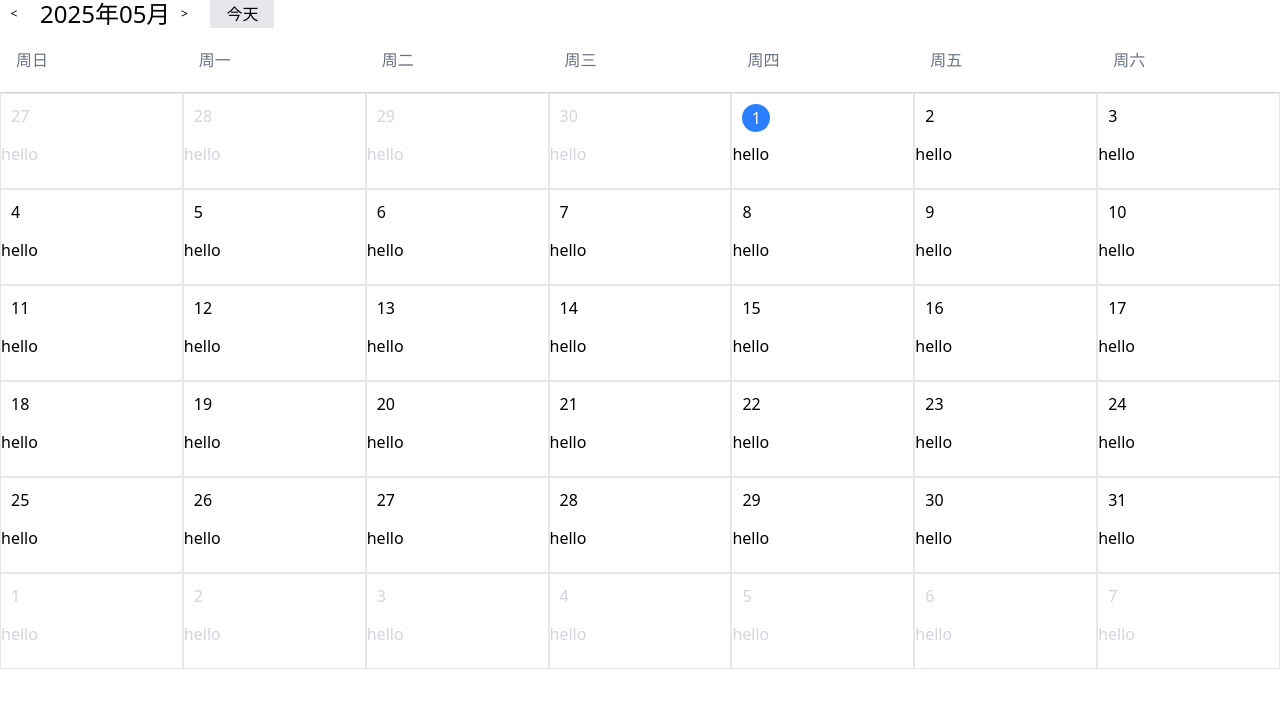
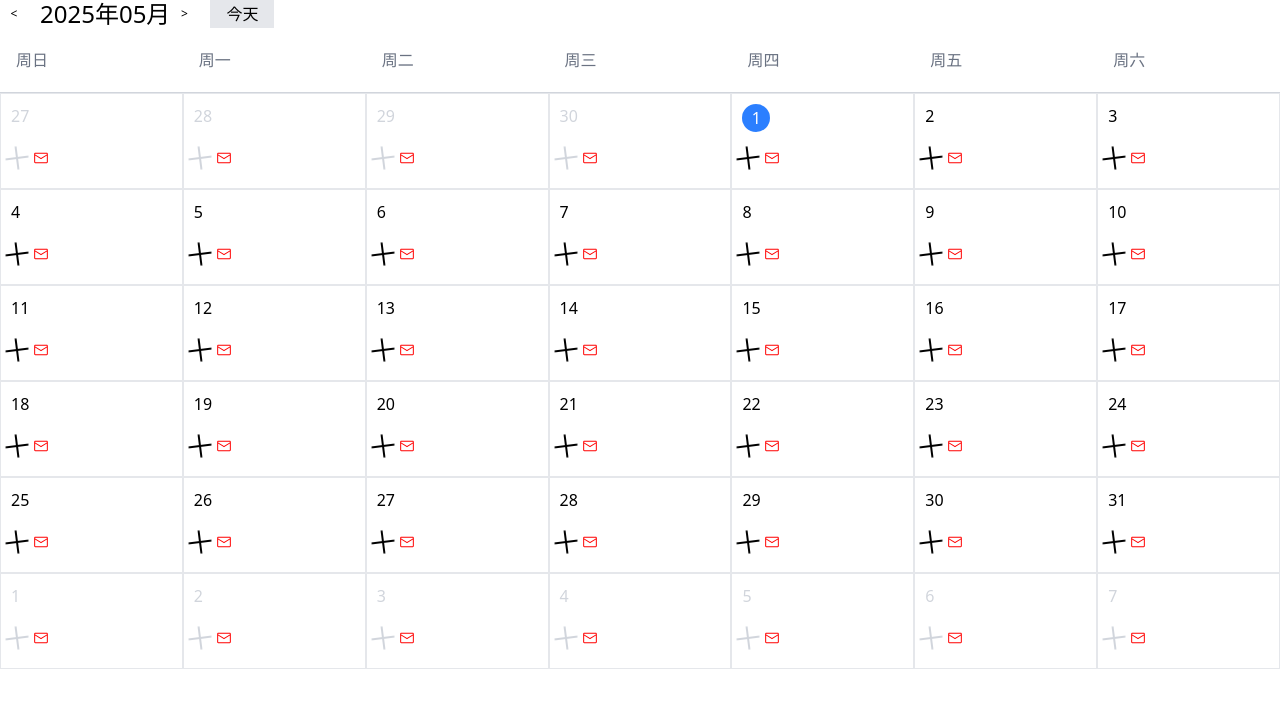
Before and after one commit to yi00nine/front, a React (Vite) app in the folder react/: page / in a window 1280 px wide. Shown: the top 708 px of the page. Built offline with nearby package versions, Linux system fonts and the light colour scheme.

Commit message:
feat:Icon 组件

```diff
--- a/react/src/App.tsx
+++ b/react/src/App.tsx
@@ -2,7 +2,7 @@
  * @Author: 1009
  * @Date: 2025-04-17 17:17:19
  * @LastEditors: 1009
- * @LastEditTime: 2025-04-29 10:44:42
+ * @LastEditTime: 2025-04-29 17:25:10
  * @Description: 文件描述
  */
 import { useEffect, useState, forwardRef } from "react";
@@ -10,6 +10,8 @@ import Demo1 from "./component/Demo1";
 import MiniCalendar from "./component/MiniCalendar";
 import Calendar2 from "./component/Calendar";
 import dayjs from "dayjs";
+
+import { IconAdd, IconEmail } from "./component/Icon/IconAdd";
 const Calendar = forwardRef(MiniCalendar);
 function App() {
   const [value, setValue] = useState(() => new Date("2025-5-1"));
@@ -39,9 +41,10 @@ function App() {
         // }}
         dateInnerContent={(value) => {
           return (
-            <div>
-              <p>hello</p>
-            </div>
+            <>
+              <IconAdd spin={true} size="32"></IconAdd>
+              <IconEmail style={{ color: "red" }}></IconEmail>
+            </>
           );
         }}
       ></Calendar2>
--- /dev/null
+++ b/react/src/component/Icon/IconAdd.tsx
@@ -0,0 +1,17 @@
+import { createIcon } from "./creatIcon";
+
+export const IconAdd = createIcon({
+  content: (
+    <>
+      <path d="M853.333333 480H544V170.666667c0-17.066667-14.933333-32-32-32s-32 14.933333-32 32v309.333333H170.666667c-17.066667 0-32 14.933333-32 32s14.933333 32 32 32h309.333333V853.333333c0 17.066667 14.933333 32 32 32s32-14.933333 32-32V544H853.333333c17.066667 0 32-14.933333 32-32s-14.933333-32-32-32z"></path>
+    </>
+  ),
+});
+
+export const IconEmail = createIcon({
+  content: (
+    <>
+      <path d="M874.666667 181.333333H149.333333c-40.533333 0-74.666667 34.133333-74.666666 74.666667v512c0 40.533333 34.133333 74.666667 74.666666 74.666667h725.333334c40.533333 0 74.666667-34.133333 74.666666-74.666667V256c0-40.533333-34.133333-74.666667-74.666666-74.666667z m-725.333334 64h725.333334c6.4 0 10.666667 4.266667 10.666666 10.666667v25.6L512 516.266667l-373.333333-234.666667V256c0-6.4 4.266667-10.666667 10.666666-10.666667z m725.333334 533.333334H149.333333c-6.4 0-10.666667-4.266667-10.666666-10.666667V356.266667l356.266666 224c4.266667 4.266667 10.666667 4.266667 17.066667 4.266666s12.8-2.133333 17.066667-4.266666l356.266666-224V768c0 6.4-4.266667 10.666667-10.666666 10.666667z"></path>
+    </>
+  ),
+});
--- /dev/null
+++ b/react/src/component/Icon/creatIcon.tsx
@@ -0,0 +1,18 @@
+import Icon, { IconProps } from ".";
+import React, { forwardRef } from "react";
+
+type CreateIconOptions = {
+  content: React.ReactNode;
+  iconProps?: IconProps;
+  viewBox?: string;
+};
+export function createIcon(options: CreateIconOptions) {
+  const { content, iconProps = {}, viewBox = "0 0 1024 1024" } = options;
+  return forwardRef<SVGSVGElement, IconProps>((props, ref) => {
+    return (
+      <Icon ref={ref} viewBox={viewBox} {...iconProps} {...props}>
+        {content}
+      </Icon>
+    );
+  });
+}
--- /dev/null
+++ b/react/src/component/Icon/index.tsx
@@ -0,0 +1,41 @@
+import React, { forwardRef, PropsWithChildren } from "react";
+type BaseIconProps = {
+  className?: string;
+  style?: React.CSSProperties;
+  size?: string | string[];
+  spin?: boolean;
+};
+export type IconProps = BaseIconProps &
+  Omit<React.SVGAttributes<SVGElement>, keyof BaseIconProps>;
+
+const getSize = (size: IconProps["size"]) => {
+  if (Array.isArray(size) && size.length === 2) {
+    return size as string[];
+  }
+
+  const width = (size as string) || "1em";
+  const height = (size as string) || "1em";
+
+  return [width, height];
+};
+const Icon = forwardRef<SVGSVGElement, PropsWithChildren<IconProps>>(
+  (props, ref) => {
+    const { style, spin, size = "1em", children, ...rest } = props;
+    const [width, height] = getSize(size);
+    return (
+      <svg
+        ref={ref}
+        style={style}
+        width={width}
+        height={height}
+        {...rest}
+        fill="currentColor"
+        className={`inline-block ${spin && "animate-spin"}`}
+      >
+        {children}
+      </svg>
+    );
+  }
+);
+
+export default Icon;
```
